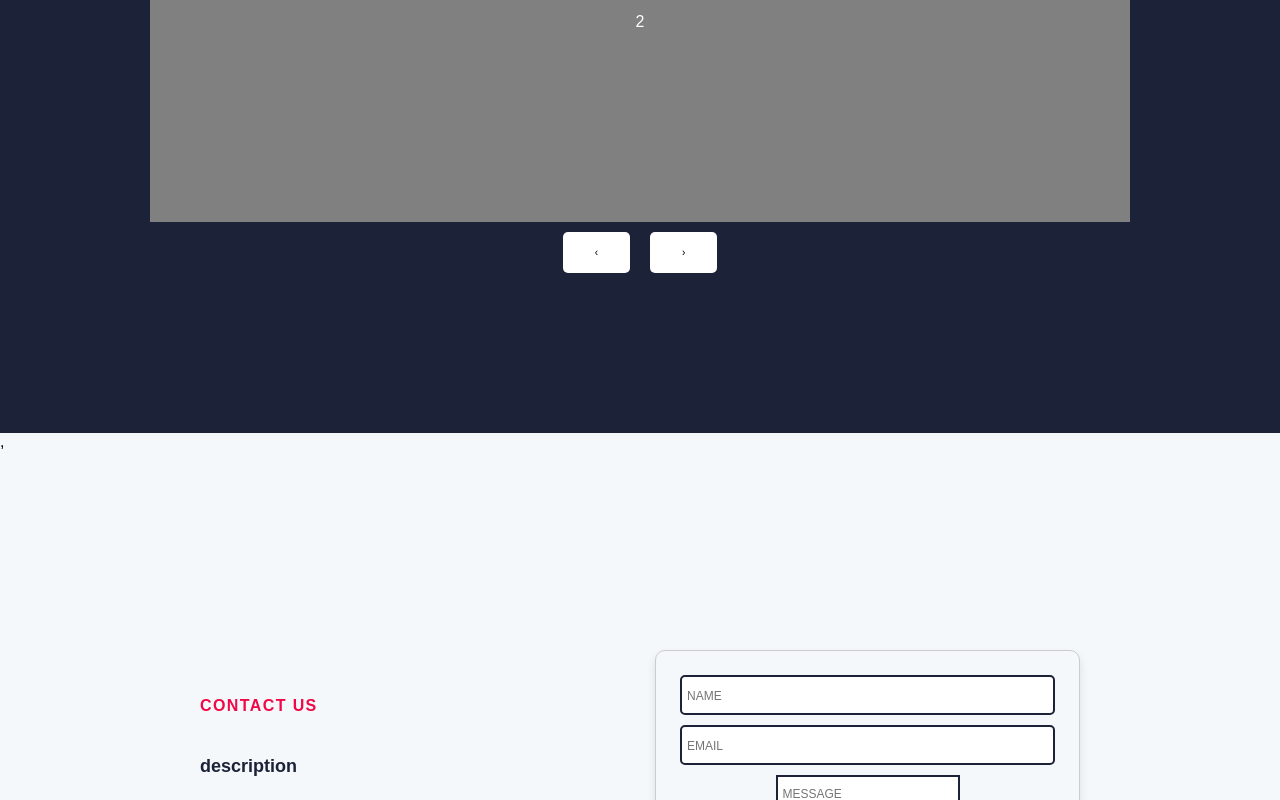
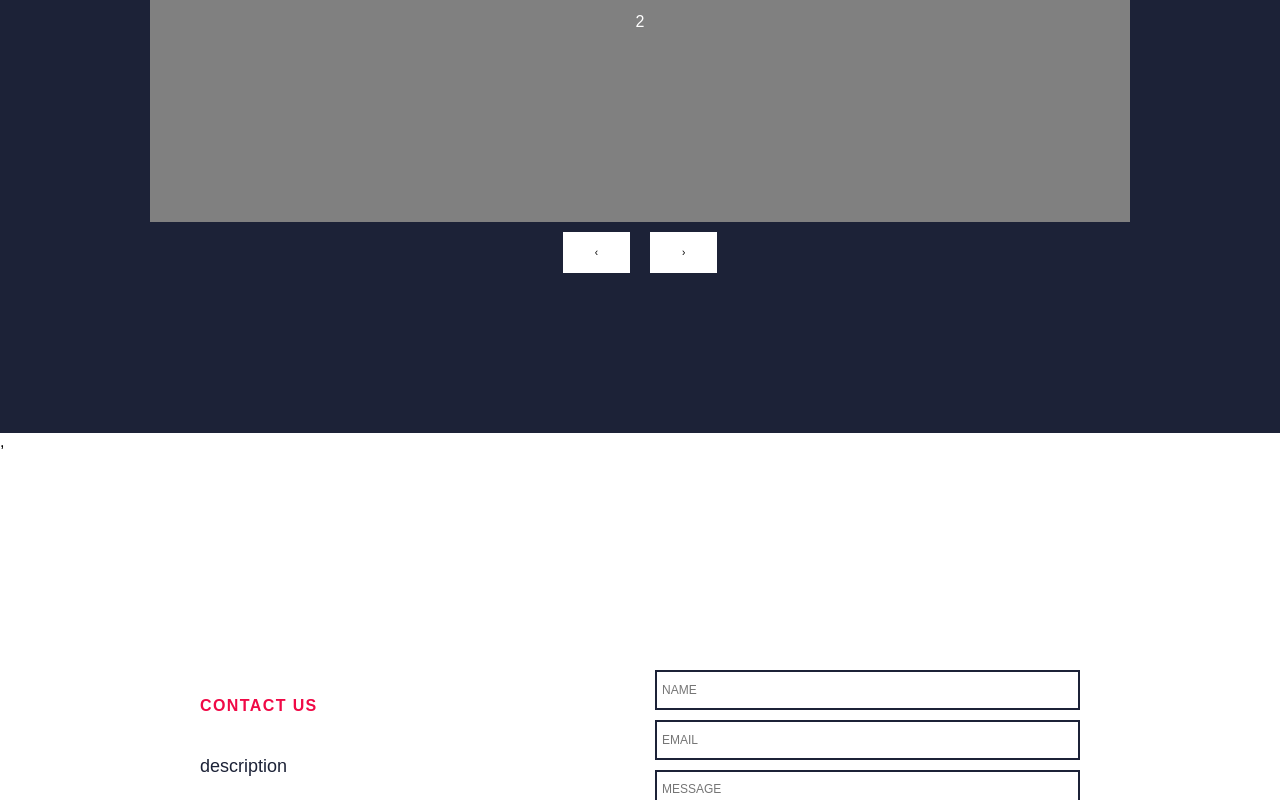
Before and after one commit to YuvrajxChopra/NGO-Management-System, a React (Create React App) app in the folder ngoms/: page / in a window 1280 px wide. Shown: the part 2000-2800 px from the top of the page. Built offline with nearby package versions, Linux system fonts and the light colour scheme.

Commit message:
some more changes more to come

```diff
--- a/ngoms/src/components/pages/Dashboard/Sidebar.js
+++ b/ngoms/src/components/pages/Dashboard/Sidebar.js
@@ -32,7 +32,7 @@ const Sidebar = ({children}) => {
             icon:<FaHandsHelping/>
         },
         {
-            path: "/SignUpSignIn",
+            path: "/SignInSignUp",
             name: "LogOut",
             icon: <FaSignOutAlt/>
         }
--- a/ngoms/src/components/pages/Dashboard/pages/DashboardHome.css
+++ b/ngoms/src/components/pages/Dashboard/pages/DashboardHome.css
@@ -4,7 +4,7 @@
     user-select: none;
 }
 
-body {
+.DashboardHome body {
     background-color: #f4f8fb;
 }
 
@@ -99,23 +99,23 @@ body {
     background-color: #0066cc;
 }
 
-table {
+.DashboardHome table {
     width: 100%;
     border-collapse: collapse;
 }
 
-th,
+.DashboardHome th,
 td {
     padding: 10px;
     text-align: left;
     border-bottom: 1px solid #ddd;
 }
 
-tr:hover {
+.DashboardHome tr:hover {
     background-color: #f5f5f5;
 }
 
-p {
+.DashboardHome p {
     font-size: smaller;
     font-weight: bolder;
 }
--- a/ngoms/src/components/pages/Dashboard/pages/DashboardHome.js
+++ b/ngoms/src/components/pages/Dashboard/pages/DashboardHome.js
@@ -30,7 +30,7 @@ function DashboardHome(props) {
   };
   const handleShowMore2 = () => {
     setShowMore2(true);
-    setTableData2(data);
+    setTableData2(data2);
   };
 
   return (
--- a/ngoms/src/components/pages/Dashboard/pages/Items.css
+++ b/ngoms/src/components/pages/Dashboard/pages/Items.css
@@ -11,7 +11,7 @@
     }
 }
 
-form {
+.Items form {
     display: flex;
     flex-wrap: wrap;
     justify-content: space-between;
@@ -24,14 +24,14 @@ form {
     box-shadow: 0px 5px 10px rgba(0, 0, 0, 0.1);
 }
 
-label {
+.Items label {
     margin-bottom: 0.5rem;
     width: calc(50% - 0.5rem);
     font-size: 1.1rem;
     font-weight: bold;
 }
 
-input {
+.Items input {
     padding: 0.5rem;
     border: 1px solid #ccc;
     border-radius: 5px;
@@ -39,7 +39,7 @@ input {
     width: 100%;
 }
 
-button {
+.Items button {
     padding: 0.5rem 1rem;
     border: none;
     border-radius: 5px;
@@ -59,7 +59,7 @@ button {
 
 
 
-table {
+.Items table {
     border-collapse: collapse;
     width: 100%;
     max-width: 1000px;
@@ -71,7 +71,7 @@ table {
     border-radius: 8px;
 }
 
-th {
+.Items th {
     background-color: #f5f5f5;
     border-top: 2px solid #dee2e6;
     border-bottom: 2px solid #dee2e6;
@@ -79,12 +79,12 @@ th {
     text-transform: uppercase;
 }
 
-td {
+.Items td {
     border-bottom: 1px solid #dee2e6;
     padding: 0.5rem;
 }
 
-tr:nth-child(even) {
+.Items tr:nth-child(even) {
     background-color: #f5f5f5;
 }
 
--- a/ngoms/src/components/pages/Dashboard/pages/Money.css
+++ b/ngoms/src/components/pages/Dashboard/pages/Money.css
@@ -11,7 +11,7 @@
     }
 }
 
-form {
+.Money form {
     display: flex;
     flex-wrap: wrap;
     justify-content: space-between;
@@ -24,14 +24,14 @@ form {
     box-shadow: 0px 5px 10px rgba(0, 0, 0, 0.1);
 }
 
-label {
+.Money label {
     margin-bottom: 0.5rem;
     width: calc(50% - 0.5rem);
     font-size: 1.1rem;
     font-weight: bold;
 }
 
-input {
+.Money input {
     padding: 0.5rem;
     border: 1px solid #ccc;
     border-radius: 5px;
@@ -39,7 +39,7 @@ input {
     width: 100%;
 }
 
-button {
+.Money button {
     padding: 0.5rem 1rem;
     border: none;
     border-radius: 5px;
@@ -59,7 +59,7 @@ button {
 
 
 
-table {
+.Items table {
     border-collapse: collapse;
     width: 100%;
     max-width: 1000px;
@@ -71,7 +71,7 @@ table {
     border-radius: 8px;
 }
 
-th {
+.Items th {
     background-color: #f5f5f5;
     border-top: 2px solid #dee2e6;
     border-bottom: 2px solid #dee2e6;
@@ -79,12 +79,12 @@ th {
     text-transform: uppercase;
 }
 
-td {
+.Items td {
     border-bottom: 1px solid #dee2e6;
     padding: 0.5rem;
 }
 
-tr:nth-child(even) {
+.Items tr:nth-child(even) {
     background-color: #f5f5f5;
 }
 
```
